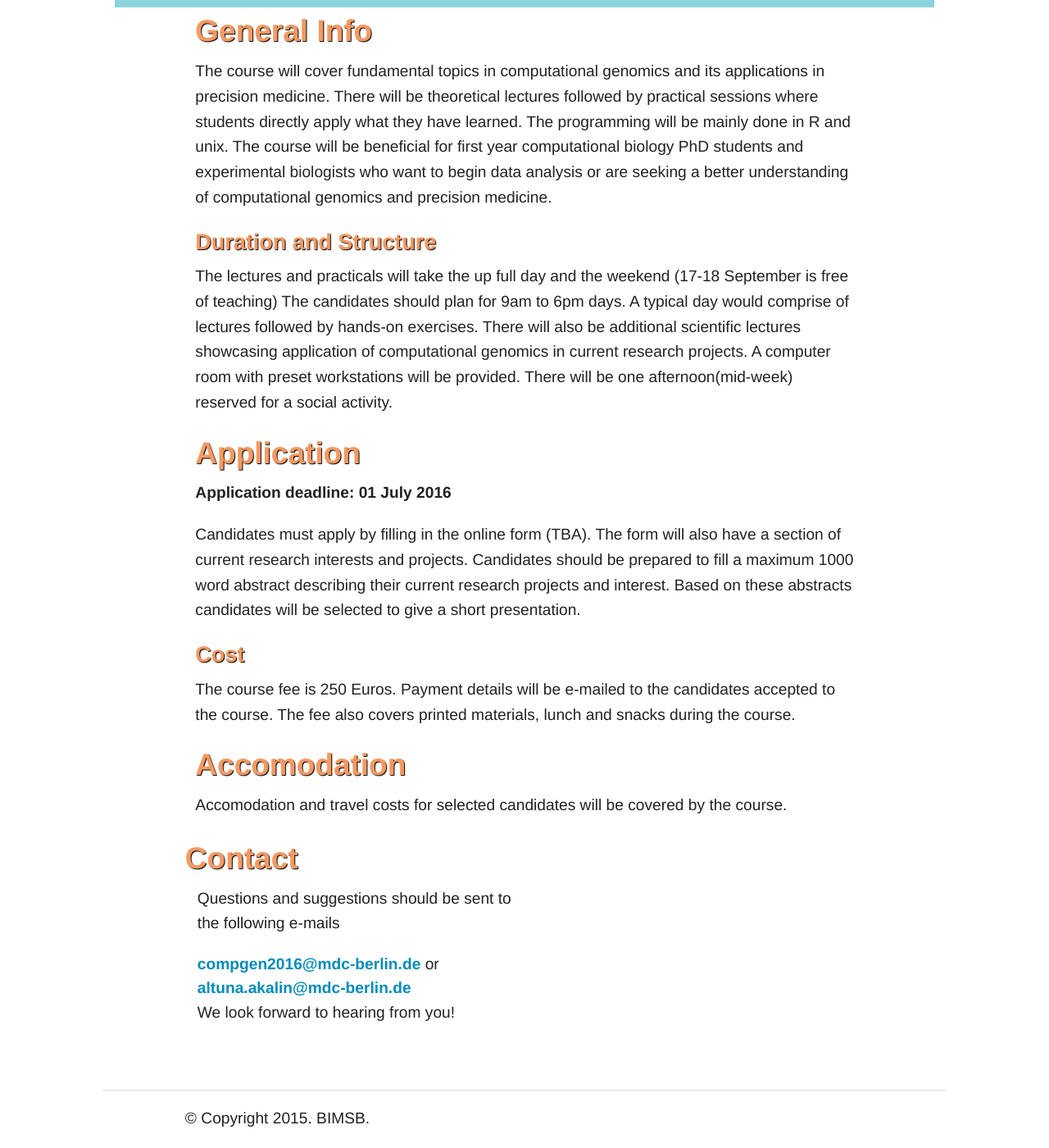
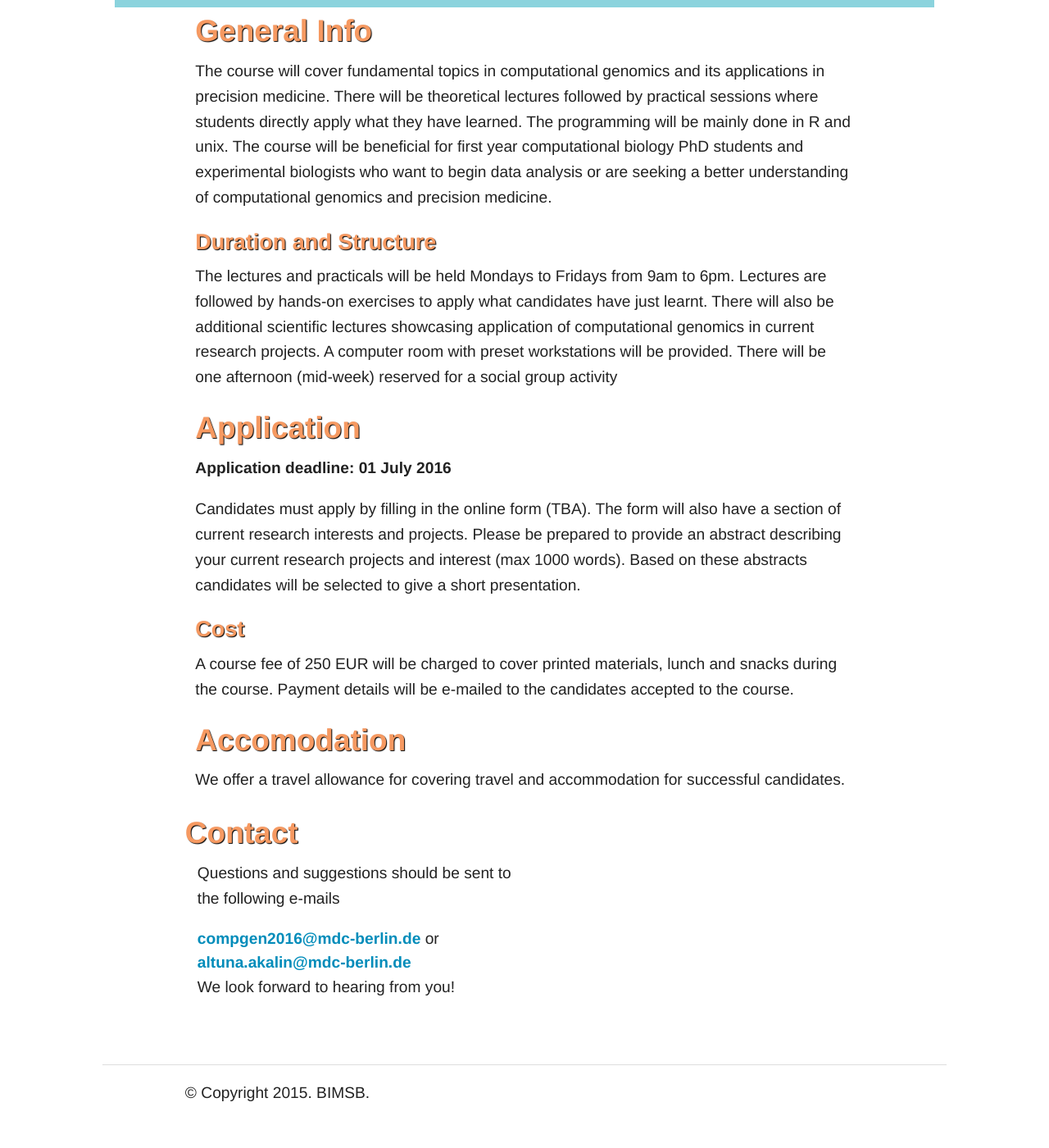
Before and after one commit to BIMSBbioinfo/compgen, a Jekyll site: the page 2016/index.html, which Jekyll copies as it is, in a window 1280 px wide and 1400 px high, scrolled down 1497 px. Shown: the whole window at 82% size. Built offline with Jekyll 4.4.1, drawn with Linux system fonts in a browser that asks for light colours; nearby versions of some CDN libraries; library files that are not in the unit come from our copies; after the commit the page ends 2866 px from its top, so only the background shows below that.

Commit message:
changes by Grietje added

```diff
--- a/2016/index.html
+++ b/2016/index.html
@@ -99,28 +99,27 @@
         </p>
         <h3 id="Duration">Duration and Structure</h3>
         <p>
-          The lectures and practicals will take the up full day and the weekend (17-18 September is free of teaching)
-           The candidates should
-          plan for 9am to 6pm days. A typical day would comprise of lectures followed by hands-on exercises. There will also be additional scientific lectures showcasing application of computational genomics in current research projects.
-          A computer room with preset workstations will be provided.
-          There will be one afternoon(mid-week) reserved for a social activity.
+        The lectures and practicals will be held Mondays to Fridays from 9am to 6pm.
+        Lectures are followed by hands-on exercises to apply what candidates have just learnt.
+        There will also be additional scientific lectures showcasing application of computational genomics in current research projects.
+        A computer room with preset workstations will be provided. There will be one afternoon (mid-week) reserved for a social group activity
         </p>
 
 
         <h2 id="application">Application</h2>
         <p><b>Application deadline: 01 July 2016</b></p>
         <p>
-          Candidates must apply by filling in the online form (TBA). The form will also have a section of current research interests and projects.
-          Candidates should be prepared to fill a maximum 1000 word abstract describing their current research projects and interest. Based on these
-          abstracts candidates will be selected to give a short presentation.
+        Candidates must apply by filling in the online form (TBA).
+        The form will also have a section of current research interests and projects.
+        Please be prepared to provide an abstract describing your current research projects and interest (max 1000 words).
+        Based on these abstracts candidates will be selected to give a short presentation.
         </p>
 
 
         <h3 id="Cost">Cost</h3>
         <p>
-          The course fee is 250 Euros. Payment details will be
-          e-mailed to the candidates accepted to the course. The fee also covers
-          printed materials, lunch and snacks during the course.
+          A course fee of 250 EUR will be charged to cover printed materials, lunch and snacks during the course.
+          Payment details will be e-mailed to the candidates accepted to the course.
         </p>
 
 
@@ -128,7 +127,7 @@
 
         <h2 id="accomodation">Accomodation</h2>
         <p>
-          Accomodation and travel costs for selected candidates will be covered by the course.
+          We offer a travel allowance for covering travel and accommodation for successful candidates.
         </p>
 
     </div>
```
